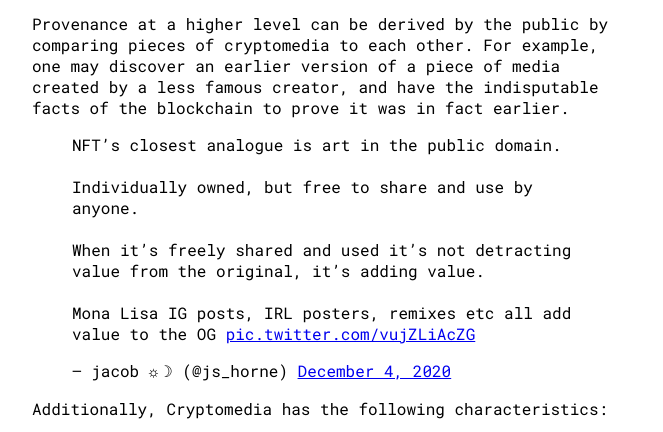
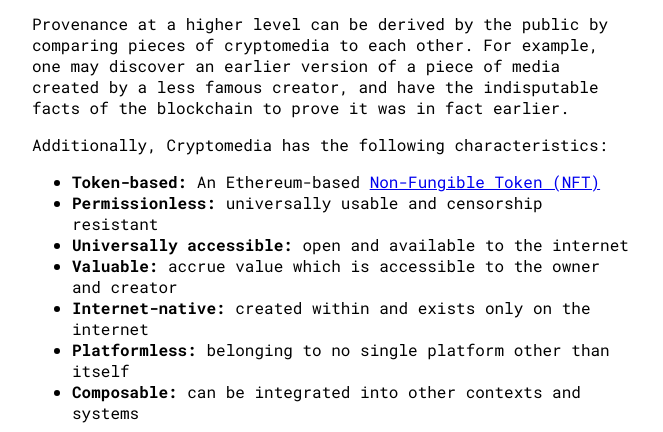
Before and after one commit to ourzora/cryptomedia, a plain HTML site: page index.html in a window 1280 px wide. Shown: the part 1863-2295 px from the top of the page, without its empty margins (308-971 px from the left). Drawn offline with Linux system fonts and the light colour scheme.

Commit message:
removing tweet embed

```diff
--- a/index.html
+++ b/index.html
@@ -120,8 +120,6 @@ It is a protocol to create, share and exchange valuable media.
 
 		<p>Provenance at a higher level can be derived by the public by comparing pieces of cryptomedia to each other. For example, one may discover an earlier version of a piece of media created by a less famous creator, and have the indisputable facts of the blockchain to prove it was in fact earlier.</p>
 
-		<blockquote class="twitter-tweet"><p lang="en" dir="ltr">NFT’s closest analogue is art in the public domain. <br><br>Individually owned, but free to share and use by anyone. <br><br>When it’s freely shared and used it’s not detracting value from the original, it’s adding value.<br><br>Mona Lisa IG posts, IRL posters, remixes etc all add value to the OG <a href="https://t.co/vujZLiAcZG">pic.twitter.com/vujZLiAcZG</a></p>&mdash; jacob ☼☽ (@js_horne) <a href="https://twitter.com/js_horne/status/1334674994547179521?ref_src=twsrc%5Etfw">December 4, 2020</a></blockquote> <script async src="https://platform.twitter.com/widgets.js" charset="utf-8"></script>
-
 		<p>Additionally, Cryptomedia has the following characteristics:</p>
 
 		<ul>
```
Also changed, not shown: 1 other file.
